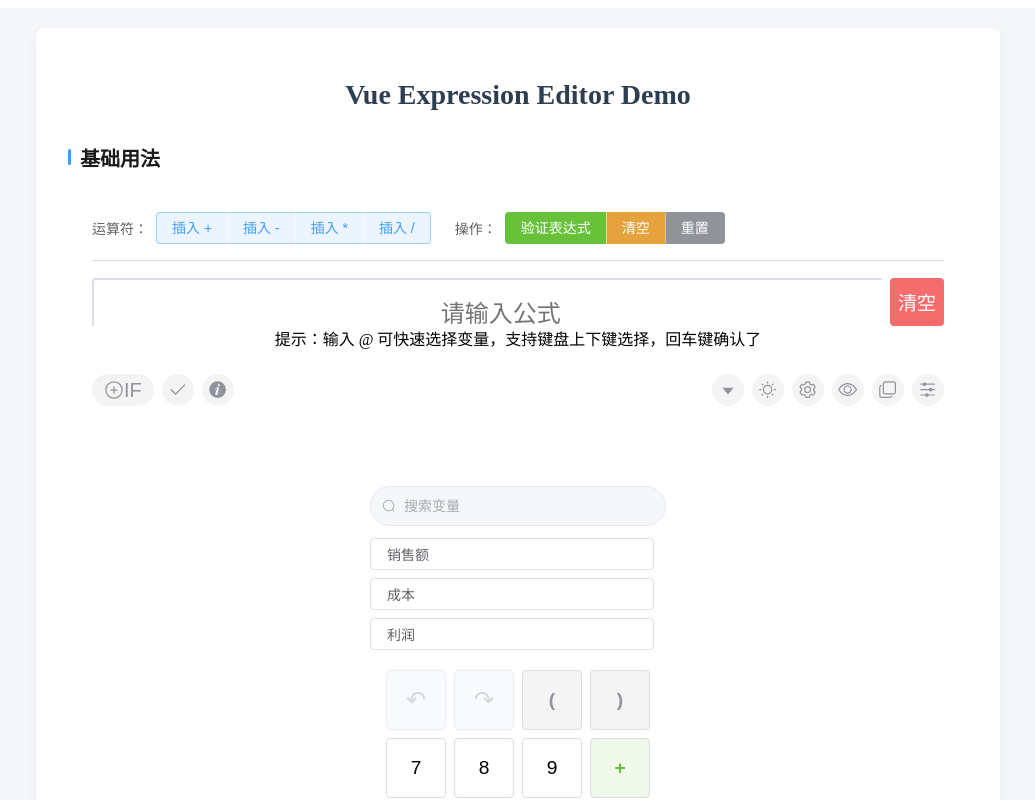
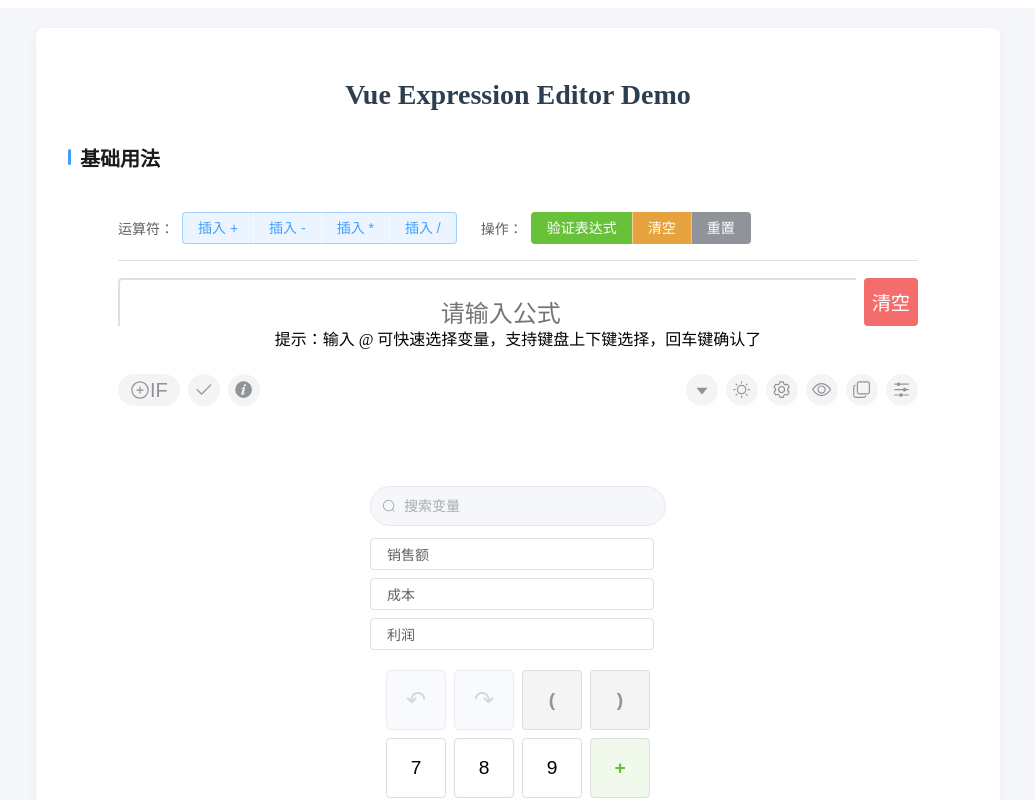
Before and after one commit to iwangbowen/vue-expression-editor, a Vue app: page / in a window 1280 px wide. Shown: the top 800 px of the page, without its empty margins (122-1157 px from the left). Built offline with nearby package versions, Linux system fonts and the light colour scheme.

Commit message:
优化 App.vue 样式，新增以下更改： 1. 添加 overflow: hidden，避免内容溢出。 2. 设置 margin: 0 auto，居中对齐。 3. 限制最大宽度为 800px，提升布局效果。

```diff
--- a/src/dev/App.vue
+++ b/src/dev/App.vue
@@ -141,6 +141,9 @@ const reset = () => {
 .demo-box {
   background-color: #fff;
   padding: 24px;
+  overflow: hidden;
+  margin: 0 auto;
+  max-width: 800px;
 }
 
 .actions-panel {
```
